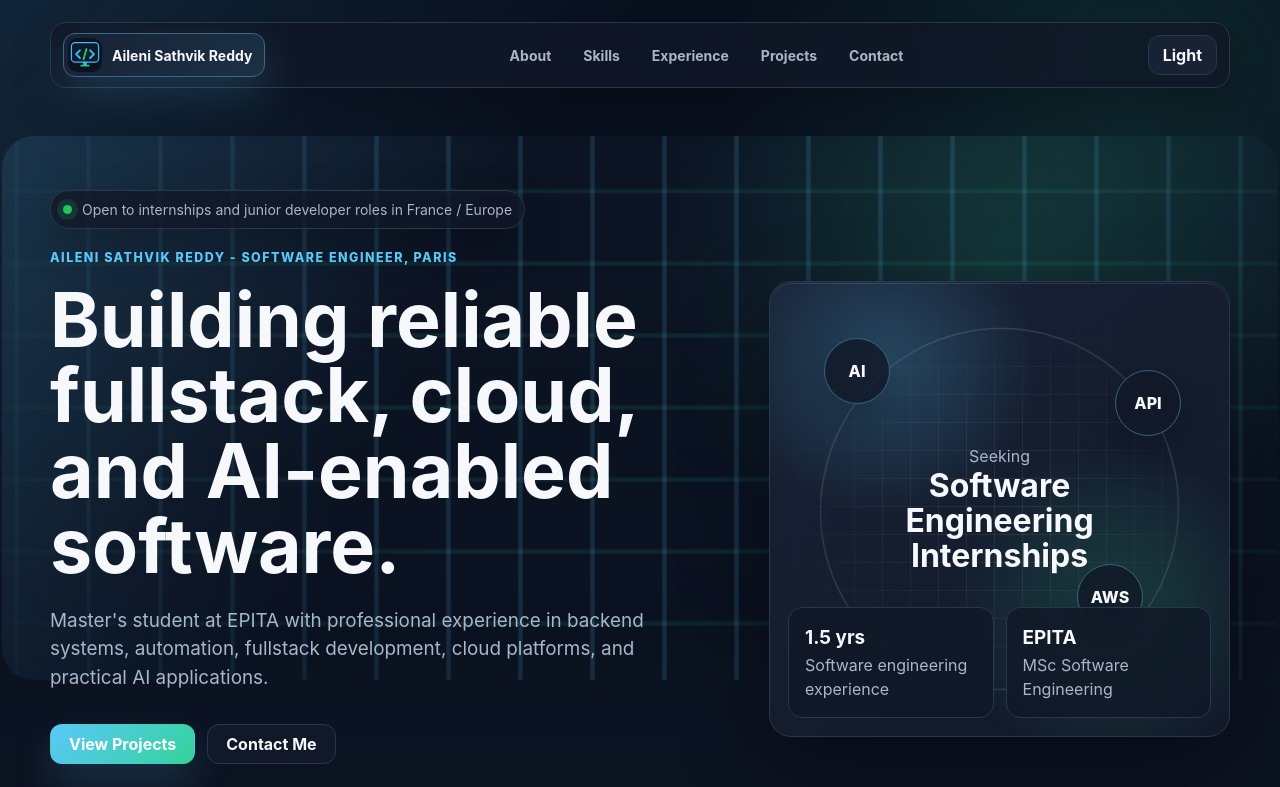
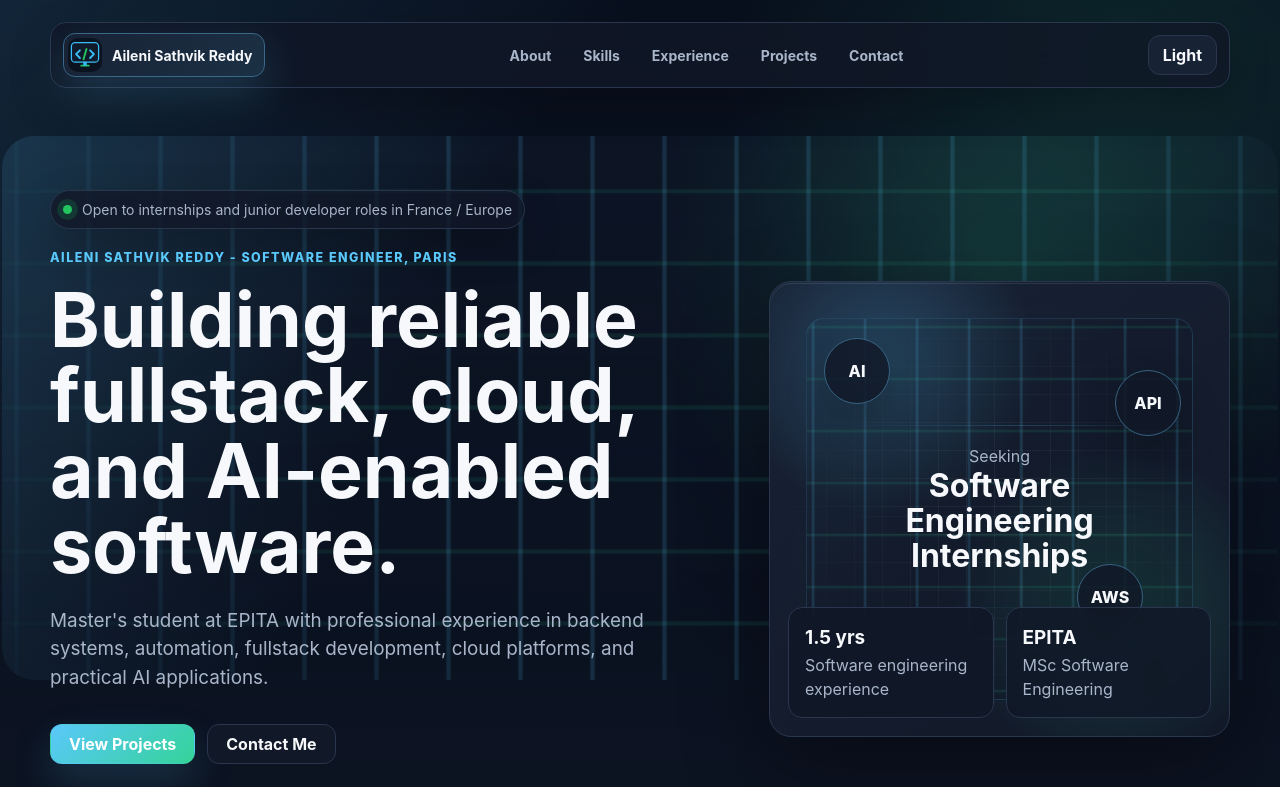
Before and after one commit to Sathvik733/my_portfolio, a React (Vite) app: page / in a window 1280 px wide. Shown: the top 787 px of the page. Built offline with nearby package versions, Linux system fonts and the light colour scheme.

Commit message:
updated animated circle

```diff
--- a/src/App.css
+++ b/src/App.css
@@ -286,21 +286,52 @@
   mask-image: radial-gradient(circle, #000000 12%, transparent 72%);
 }
 
-.circle-wrapper {
+.screen-glow {
   position: absolute;
-  inset: 48px;
+  inset: 2.25rem;
   pointer-events: none;
+  overflow: hidden;
+  border: 1px solid color-mix(in srgb, var(--accent) 20%, transparent);
+  border-radius: 18px;
+  background:
+    linear-gradient(135deg, color-mix(in srgb, var(--accent) 10%, transparent), transparent 42%),
+    color-mix(in srgb, var(--surface) 38%, transparent);
+  opacity: 0.72;
 }
 
-.rotating-circle {
-  width: 100%;
-  height: 100%;
-  border: 1px solid color-mix(in srgb, var(--text) 18%, transparent);
-  border-radius: 50%;
-  animation: portfolioRotate 8s linear infinite !important;
-  display: inline-block;
-  transform-origin: center center;
+.screen-glow::before {
+  content: '';
+  position: absolute;
+  inset: -45%;
+  background:
+    linear-gradient(90deg, transparent 0 46%, color-mix(in srgb, var(--accent) 22%, transparent) 49% 51%, transparent 54% 100%),
+    linear-gradient(0deg, transparent 0 46%, color-mix(in srgb, var(--accent-strong) 16%, transparent) 49% 51%, transparent 54% 100%);
+  background-size: 3.25rem 3.25rem;
+  animation: screenDrift 16s linear infinite;
   will-change: transform;
+}
+
+.screen-glow span {
+  position: absolute;
+  right: 1rem;
+  left: 1rem;
+  height: 1px;
+  background: linear-gradient(90deg, transparent, color-mix(in srgb, var(--accent) 42%, transparent), transparent);
+  animation: scanLine 4.5s ease-in-out infinite;
+}
+
+.screen-glow span:nth-child(1) {
+  top: 28%;
+}
+
+.screen-glow span:nth-child(2) {
+  top: 52%;
+  animation-delay: 1.2s;
+}
+
+.screen-glow span:nth-child(3) {
+  top: 76%;
+  animation-delay: 2.4s;
 }
 
 .profile-orbit {
@@ -860,12 +891,24 @@
   }
 }
 
-@keyframes portfolioRotate {
+@keyframes screenDrift {
   from {
-    transform: rotate(0deg);
+    transform: translate3d(-1rem, -1rem, 0);
   }
   to {
-    transform: rotate(360deg);
+    transform: translate3d(1rem, 1rem, 0);
+  }
+}
+
+@keyframes scanLine {
+  0%,
+  100% {
+    opacity: 0.2;
+    transform: translateX(-6%);
+  }
+  50% {
+    opacity: 0.72;
+    transform: translateX(6%);
   }
 }
 
@@ -887,8 +930,12 @@
     transition-duration: 1ms !important;
   }
 
-  .rotating-circle {
-    animation: portfolioRotate 8s linear infinite !important;
+  .screen-glow::before {
+    animation: screenDrift 16s linear infinite !important;
+  }
+
+  .screen-glow span {
+    animation: scanLine 4.5s ease-in-out infinite !important;
   }
 }
 
--- a/src/App.jsx
+++ b/src/App.jsx
@@ -178,8 +178,10 @@ function App() {
 
         <aside className="profile-panel" aria-label="Portfolio summary">
           <div className="panel-grid"></div>
-          <div className="circle-wrapper" aria-hidden="true">
-            <div className="rotating-circle"></div>
+          <div className="screen-glow" aria-hidden="true">
+            <span></span>
+            <span></span>
+            <span></span>
           </div>
           <div className="profile-orbit">
             <span>AI</span>
```
